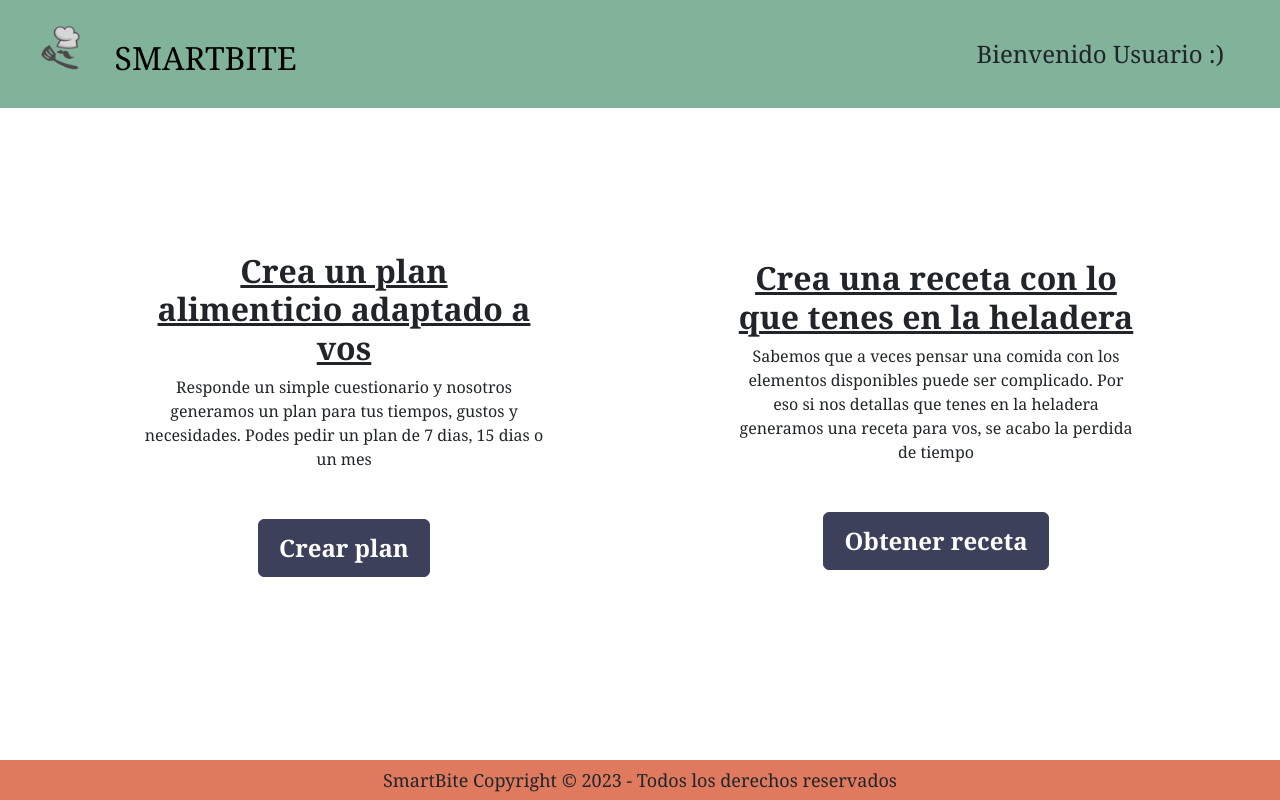
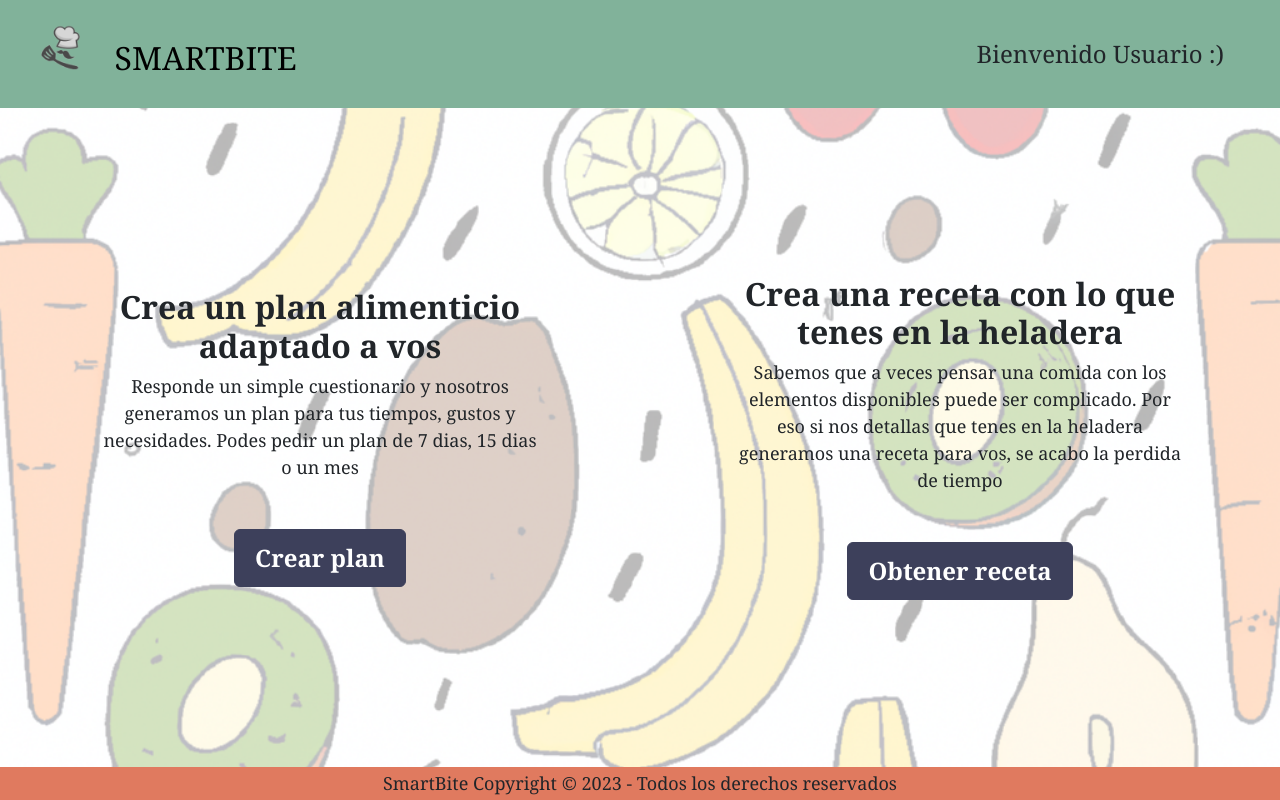
Before and after one commit to lukyferreiro/HackITBA-2023, a React (Create React App) app in the folder smartbite/: page / in a window 1280 px wide. Built offline with nearby package versions, Linux system fonts and the light colour scheme.

Commit message:
Add background image and finish list ingredients of healthy plan

```diff
--- a/smartbite/public/index.html
+++ b/smartbite/public/index.html
@@ -1,6 +1,7 @@
 <!DOCTYPE html>
 <html lang="en">
   <head>
+    <base href="%PUBLIC_URL%/" />
     <meta charset="utf-8" />
     <link rel="icon" href="%PUBLIC_URL%/favicon.ico" />
     <meta name="viewport" content="width=device-width, initial-scale=1" />
--- a/smartbite/src/components/ModalRecipe.jsx
+++ b/smartbite/src/components/ModalRecipe.jsx
@@ -1,6 +1,5 @@
 import Modal from "react-modal";
 import React from "react";
-
 
 export default function ModalRecipe(props) {
 
--- a/smartbite/src/pages/LandingPage.jsx
+++ b/smartbite/src/pages/LandingPage.jsx
@@ -1,21 +1,28 @@
 import {Link} from 'react-router-dom'
 import { useState } from "react";
 import ModalFastRecipes from "../components/ModalFastRecipes";
+import image from "../img/background.png";
 
 export default function LandingPage() {
 
     const isOpenModal = useState(false);
 
     return (
-        <div className="m-5 d-flex justify-content-around align-items-stretch">
+        <div className="d-flex justify-content-around align-items-stretch" style={{
+            backgroundImage:`url(${image})`,
+            backgroundSize: 'cover',
+            backgroundPosition: 'center',
+            height: '100vh',
+        }}>
             <div className="m-5 p-5 d-flex flex-column justify-content-center text-center" style={{flex: "1"}}>
                 <div className="d-flex justify-content-center align-content-center">
-                    <h2 style={{fontWeight: "600", textDecoration: "underline"}}>
+                    <h2 style={{fontWeight: "600"}}>
                         Crea un plan alimenticio adaptado a vos
                     </h2>
                 </div>
-                <div>
-                    Responde un simple cuestionario y nosotros generamos un plan para tus tiempos, gustos y necesidades. Podes pedir un plan de 7 dias, 15 dias o un mes
+                <div style={{fontSize: "large"}}>
+                    Responde un simple cuestionario y nosotros generamos un plan para tus tiempos, gustos y necesidades.
+                    Podes pedir un plan de 7 dias, 15 dias o un mes
                 </div>
                 <div className="mt-5 d-flex justify-content-center">
                     <Link to="/plan">
@@ -28,12 +35,14 @@ export default function LandingPage() {
 
             <div className="m-5 p-5 d-flex flex-column justify-content-center text-center" style={{flex: "1"}}>
                 <div className="d-flex justify-content-center align-content-center">
-                    <h2 style={{fontWeight: "600", textDecoration: "underline"}}>
+                    <h2 style={{fontWeight: "600"}}>
                         Crea una receta con lo que tenes en la heladera
                     </h2>
                 </div>
-                <div>
-                    Sabemos que a veces pensar una comida con los elementos disponibles puede ser complicado. Por eso si nos detallas que tenes en la heladera generamos una receta para vos, se acabo la perdida de tiempo
+                <div style={{fontSize: "large"}}>
+                    Sabemos que a veces pensar una comida con los elementos disponibles puede ser complicado.
+                    Por eso si nos detallas que tenes en la heladera generamos una receta para vos, se acabo
+                    la perdida de tiempo
                 </div>
                 <div className="mt-5 d-flex justify-content-center">
                     <button type="button" className="btn button-primary"
--- a/smartbite/src/pages/RecetasRapidas.jsx
+++ b/smartbite/src/pages/RecetasRapidas.jsx
@@ -3,6 +3,7 @@ import { useState } from "react"
 import { fetchData } from "../api/ApiCall"
 import { useLocation } from "react-router-dom"
 import CardRecipe from "../components/CardRecipe"
+import recipeList from "../store/recipes"
 
 export default function RecetasRapidas() {
 
@@ -44,7 +45,7 @@ export default function RecetasRapidas() {
     return (
         <div>
             <div className="m-5 d-flex flex-wrap justify-content-center">
-                {comidas.map((recipe) => (
+                {recipeList.map((recipe) => (
                     <CardRecipe recipe={recipe} />
                 ))}
             </div>
--- a/smartbite/src/store/data.js
+++ b/smartbite/src/store/data.js
@@ -10,4 +10,5 @@ const data = [
     { id: '8', question: 'Alguna condicion especial  ', options: null , free: true },
   ];
 
+
 export default data;
--- /dev/null
+++ b/smartbite/src/store/recipes.js
@@ -0,0 +1,68 @@
+ const recipeList = [ {
+    nombre: "Ensalada César con pollo a la parrilla",
+    tiempo: 25,
+    url: "https://www.clarin.com/img/2022/11/02/1z9K1zAwJ_360x240__1.jpg",
+    ingredientes: ["huevo", "jamon", "queso", "carne"],
+    pasos: [
+        "1. bla bla bla bla bla bla bla bla bla lasbdlasdaskdashuevo",
+        "2. bla bla bla bla bla bla bla bla bla lasbdlasdaskdashuevo",
+        "3. bla bla bla bla bla bla bla bla bla lasbdlasdaskdashuevo",
+        "4. bla bla bla bla bla bla bla bla bla lasbdlasdaskdashuevo",
+        "5. bla bla bla bla bla bla bla bla bla lasbdlasdaskdashuevo",
+        "6. bla bla bla bla bla bla bla bla bla lasbdlasdaskdashuevo",
+        "7. bla bla bla bla bla bla bla bla bla lasbdlasdaskdashuevo",
+        "8. bla bla bla bla bla bla bla bla bla lasbdlasdaskdashuevo",
+    ],
+},
+{
+    nombre: "Salmón a la parrilla con verduras asadas",
+    tiempo: 30,
+    url: "https://www.clarin.com/img/2022/11/02/1z9K1zAwJ_360x240__1.jpg",
+    ingredientes: ["huevo", "jamon", "queso", "carne"],
+    pasos: [
+        "1. bla bla bla bla bla bla bla bla bla lasbdlasdaskdashuevo",
+        "2. bla bla bla bla bla bla bla bla bla lasbdlasdaskdashuevo",
+        "3. bla bla bla bla bla bla bla bla bla lasbdlasdaskdashuevo",
+        "4. bla bla bla bla bla bla bla bla bla lasbdlasdaskdashuevo",
+        "5. bla bla bla bla bla bla bla bla bla lasbdlasdaskdashuevo",
+        "6. bla bla bla bla bla bla bla bla bla lasbdlasdaskdashuevo",
+        "7. bla bla bla bla bla bla bla bla bla lasbdlasdaskdashuevo",
+        "8. bla bla bla bla bla bla bla bla bla lasbdlasdaskdashuevo",
+    ],
+},
+{
+    nombre: "Tacos de camarones con salsa de aguacate",
+    tiempo: 25,
+    url: "https://www.clarin.com/img/2022/11/02/1z9K1zAwJ_360x240__1.jpg",
+    ingredientes: ["huevo", "jamon", "queso", "carne"],
+    pasos: [
+        "1. bla bla bla bla bla bla bla bla bla lasbdlasdaskdashuevo",
+        "2. bla bla bla bla bla bla bla bla bla lasbdlasdaskdashuevo",
+        "3. bla bla bla bla bla bla bla bla bla lasbdlasdaskdashuevo",
+        "4. bla bla bla bla bla bla bla bla bla lasbdlasdaskdashuevo",
+        "5. bla bla bla bla bla bla bla bla bla lasbdlasdaskdashuevo",
+        "6. bla bla bla bla bla bla bla bla bla lasbdlasdaskdashuevo",
+        "7. bla bla bla bla bla bla bla bla bla lasbdlasdaskdashuevo",
+        "8. bla bla bla bla bla bla bla bla bla lasbdlasdaskdashuevo",
+    ],
+},
+{
+    nombre: "Chuletas de cerdo a la parrilla con ensalada de col",
+    tiempo: 25,
+    url: "https://www.clarin.com/img/2022/11/02/1z9K1zAwJ_360x240__1.jpg",
+    ingredientes: ["huevo", "jamon", "queso", "carne"],
+    pasos: [
+        "1. bla bla bla bla bla bla bla bla bla lasbdlasdaskdashuevo",
+        "2. bla bla bla bla bla bla bla bla bla lasbdlasdaskdashuevo",
+        "3. bla bla bla bla bla bla bla bla bla lasbdlasdaskdashuevo",
+        "4. bla bla bla bla bla bla bla bla bla lasbdlasdaskdashuevo",
+        "5. bla bla bla bla bla bla bla bla bla lasbdlasdaskdashuevo",
+        "6. bla bla bla bla bla bla bla bla bla lasbdlasdaskdashuevo",
+        "7. bla bla bla bla bla bla bla bla bla lasbdlasdaskdashuevo",
+        "8. bla bla bla bla bla bla bla bla bla lasbdlasdaskdashuevo",
+    ],
+},
+
+]
+
+export default recipeList;
--- a/smartbite/src/styles/global.css
+++ b/smartbite/src/styles/global.css
@@ -77,3 +77,9 @@
 .cross-icon {
     color: #db0f0f;
 }
+
+.fondo {
+    background-size: cover;
+    background-position: 'center';
+    height: '100vh';
+}
```
Also changed, not shown: smartbite/src/components/ModalListIngredients.jsx (added, +37 -0 lines), smartbite/public/manifest.json, smartbite/src/img/background.png (added).
